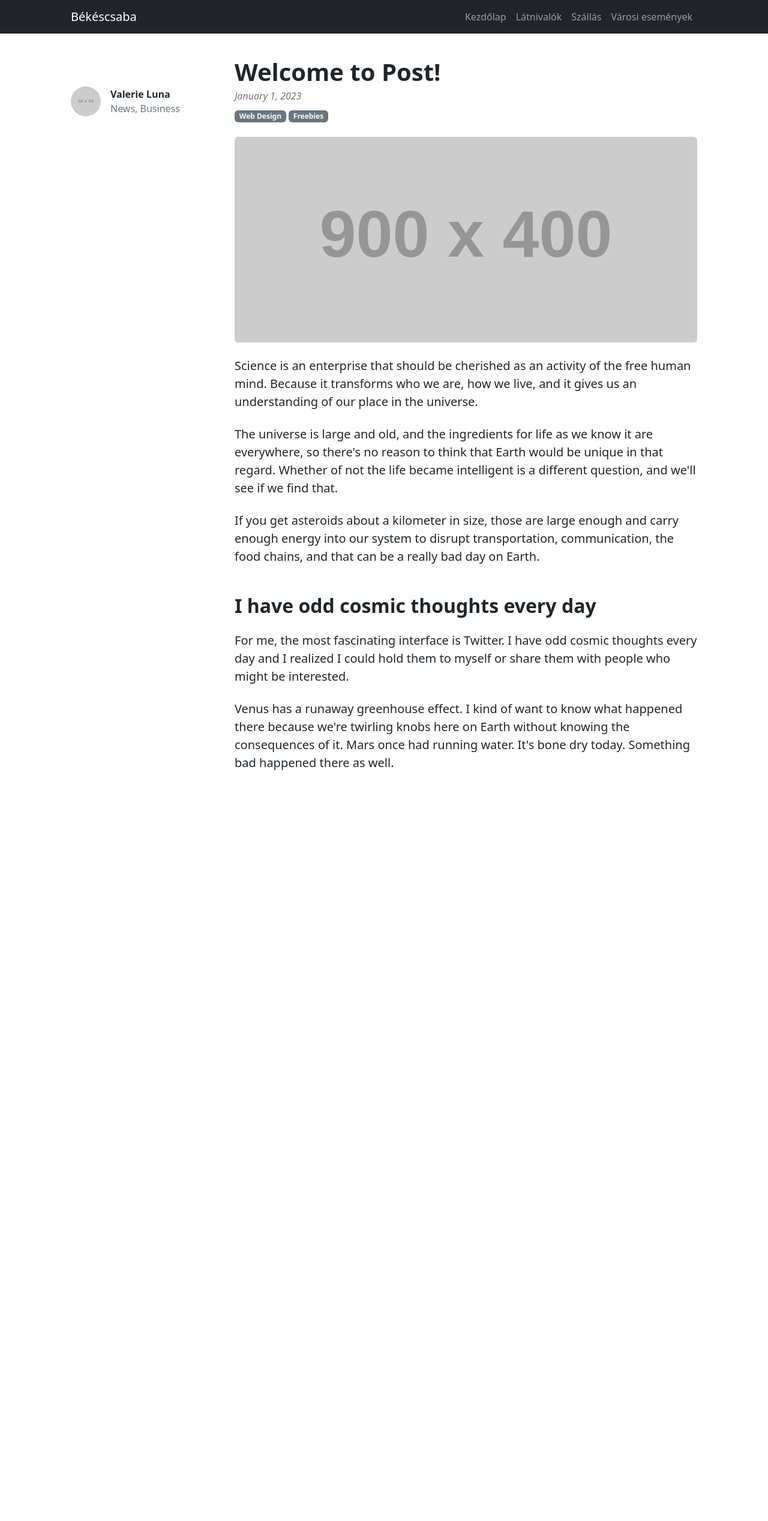
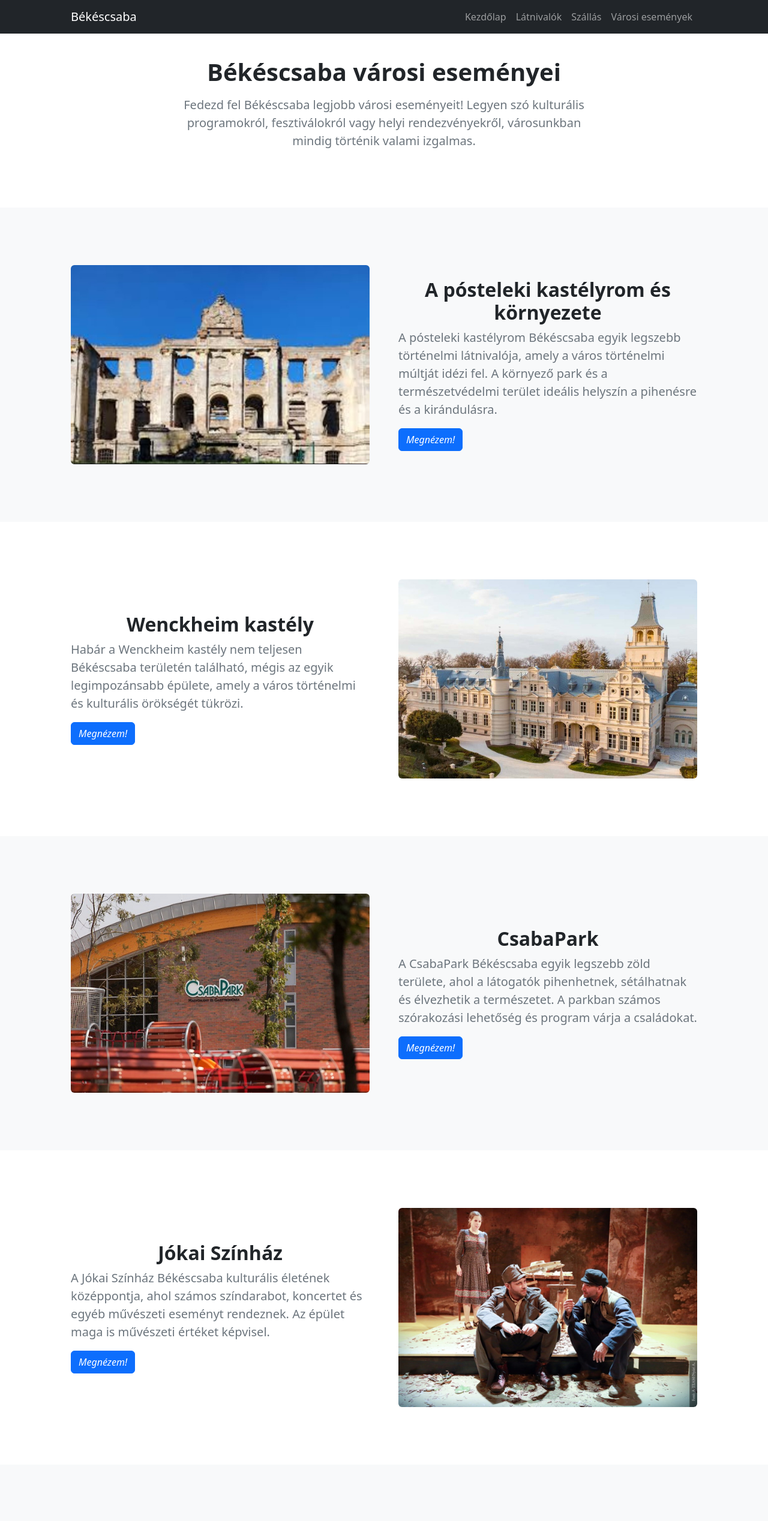
Before and after one commit to tibcsi2305/ikt, a plain HTML site: page esemenyek.html in a window 1280 px wide. Shown: the top 2536 px of the page at 60% size. Before the commit the page ends 1431 px from the top, so only its background shows below. Drawn offline with nearby package versions, Linux system fonts and the light colour scheme; placeholder pictures from the web are drawn by us.

Commit message:
logo + cimsor

```diff
--- a/esemenyek.html
+++ b/esemenyek.html
@@ -5,15 +5,13 @@
         <meta name="viewport" content="width=device-width, initial-scale=1, shrink-to-fit=no" />
         <meta name="description" content="" />
         <meta name="author" content="" />
-        <title>Modern Business - Start Bootstrap Template</title>
-        <!-- Bootstrap icons-->
+        <title>Városi események</title>
+        <link rel="icon" type="image/x-icon" href="./src/kepek/csaba_logo.ico"/>
         <link href="https://cdn.jsdelivr.net/npm/bootstrap-icons@1.5.0/font/bootstrap-icons.css" rel="stylesheet" />
-        <!-- Core theme CSS (includes Bootstrap)-->
         <link href="css/styles.css" rel="stylesheet" />
     </head>
     <body class="d-flex flex-column">
         <main class="flex-shrink-0">
-            <!-- Navigation-->
             <nav class="navbar navbar-expand-lg navbar-dark bg-dark">
                 <div class="container px-5" id="navbar">
                     <a class="navbar-brand" href="index.html">Békéscsaba</a>
@@ -29,52 +27,103 @@
                     </div>
                 </div>
             </nav>
-            <!-- Page Content-->
+            <header class="py-5">
+                <div class="container px-5">
+                    <div class="row justify-content-center">
+                        <div class="col-lg-8 col-xxl-6">
+                            <div class="text-center my-5">
+                                <h1 class="fw-bolder mb-3">Békéscsaba városi eseményei</h1>
+                                <p class="lead fw-normal text-muted mb-4">Fedezd fel Békéscsaba legjobb városi eseményeit! Legyen szó kulturális programokról, fesztiválokról vagy helyi rendezvényekről, városunkban mindig történik valami izgalmas.</p>
+                            </div>
+                        </div>
+                    </div>
+                </div>
+            </header>
+            <section class="py-5 bg-light" id="scroll-target">
+                <div class="container px-5 my-5">
+                    <div class="row gx-5 align-items-center">
+                        <div class="col-lg-6">
+                            <img class="img-fluid rounded mb-5 mb-lg-0" src="./src/kepek/postelek.jpg" />
+                        </div>
+                        <div class="col-lg-6">
+                            <h2 class="fw-bolder text-center">A pósteleki kastélyrom és környezete</h2>
+                            <p class="lead fw-normal text-muted mb-0">A pósteleki kastélyrom Békéscsaba egyik legszebb történelmi látnivalója, amely a város történelmi múltját idézi fel. A környező park és a természetvédelmi terület ideális helyszín a pihenésre és a kirándulásra.</p>
+                            <a class="btn btn-primary mt-3" href="https://www.wenckheim.hu/postelek.htm"><em>Megnézem!</em></a>
+                        </div>
+                    </div>
+                </div>
+            </section>
             <section class="py-5">
                 <div class="container px-5 my-5">
-                    <div class="row gx-5">
-                        <div class="col-lg-3">
-                            <div class="d-flex align-items-center mt-lg-5 mb-4">
-                                <img class="img-fluid rounded-circle" src="https://dummyimage.com/50x50/ced4da/6c757d.jpg" alt="..." />
-                                <div class="ms-3">
-                                    <div class="fw-bold">Valerie Luna</div>
-                                    <div class="text-muted">News, Business</div>
-                                </div>
-                            </div>
+                    <div class="row gx-5 align-items-center">
+                        <div class="col-lg-6 order-first order-lg-last">
+                            <img class="img-fluid rounded mb-5 mb-lg-0" src="./src/kepek/szabadkigyos.jpeg" />
                         </div>
-                        <div class="col-lg-9">
-                            <!-- Post content-->
-                            <article>
-                                <!-- Post header-->
-                                <header class="mb-4">
-                                    <!-- Post title-->
-                                    <h1 class="fw-bolder mb-1">Welcome to Post!</h1>
-                                    <!-- Post meta content-->
-                                    <div class="text-muted fst-italic mb-2">January 1, 2023</div>
-                                    <!-- Post categories-->
-                                    <a class="badge bg-secondary text-decoration-none link-light" href="#!">Web Design</a>
-                                    <a class="badge bg-secondary text-decoration-none link-light" href="#!">Freebies</a>
-                                </header>
-                                <!-- Preview image figure-->
-                                <figure class="mb-4"><img class="img-fluid rounded" src="https://dummyimage.com/900x400/ced4da/6c757d.jpg" alt="..." /></figure>
-                                <!-- Post content-->
-                                <section class="mb-5">
-                                    <p class="fs-5 mb-4">Science is an enterprise that should be cherished as an activity of the free human mind. Because it transforms who we are, how we live, and it gives us an understanding of our place in the universe.</p>
-                                    <p class="fs-5 mb-4">The universe is large and old, and the ingredients for life as we know it are everywhere, so there's no reason to think that Earth would be unique in that regard. Whether of not the life became intelligent is a different question, and we'll see if we find that.</p>
-                                    <p class="fs-5 mb-4">If you get asteroids about a kilometer in size, those are large enough and carry enough energy into our system to disrupt transportation, communication, the food chains, and that can be a really bad day on Earth.</p>
-                                    <h2 class="fw-bolder mb-4 mt-5">I have odd cosmic thoughts every day</h2>
-                                    <p class="fs-5 mb-4">For me, the most fascinating interface is Twitter. I have odd cosmic thoughts every day and I realized I could hold them to myself or share them with people who might be interested.</p>
-                                    <p class="fs-5 mb-4">Venus has a runaway greenhouse effect. I kind of want to know what happened there because we're twirling knobs here on Earth without knowing the consequences of it. Mars once had running water. It's bone dry today. Something bad happened there as well.</p>
-                                </section>
-                            </article>
-                            <!-- Comments section-->
-
+                        <div class="col-lg-6">
+                            <h2 class="fw-bolder text-center">Wenckheim kastély</h2>
+                            <p class="lead fw-normal text-muted mb-0">Habár a Wenckheim kastély nem teljesen Békéscsaba területén található, mégis az egyik legimpozánsabb épülete, amely a város történelmi és kulturális örökségét tükrözi.</p>
+                            <a class="btn btn-primary mt-3" href="https://szabadkigyosikastely.hu/"><em>Megnézem!</em></a>
+                        </div>
+                    </div>
+                </div>
+            </section>
+            <section class="py-5 bg-light" id="scroll-target">
+                <div class="container px-5 my-5">
+                    <div class="row gx-5 align-items-center">
+                        <div class="col-lg-6">
+                            <img class="img-fluid rounded mb-5 mb-lg-0" src="./src/kepek/csabapark.jpg" />
+                        </div>
+                        <div class="col-lg-6">
+                            <h2 class="fw-bolder text-center">CsabaPark</h2>
+                            <p class="lead fw-normal text-muted mb-0">A CsabaPark Békéscsaba egyik legszebb zöld területe, ahol a látogatók pihenhetnek, sétálhatnak és élvezhetik a természetet. A parkban számos szórakozási lehetőség és program várja a családokat.</p>
+                            <a class="btn btn-primary mt-3" href="https://csabapark.com/"><em>Megnézem!</em></a>
+                        </div>
+                    </div>
+                </div>
+            </section>
+            <section class="py-5">
+                <div class="container px-5 my-5">
+                    <div class="row gx-5 align-items-center">
+                        <div class="col-lg-6 order-first order-lg-last">
+                            <img class="img-fluid rounded mb-5 mb-lg-0" src="./src/kepek/jokaiszinhaz.jpg" />
+                        </div>
+                        <div class="col-lg-6">
+                            <h2 class="fw-bolder text-center">Jókai Színház</h2>
+                            <p class="lead fw-normal text-muted mb-0">A Jókai Színház Békéscsaba kulturális életének középpontja, ahol számos színdarabot, koncertet és egyéb művészeti eseményt rendeznek. Az épület maga is művészeti értéket képvisel.</p>
+                            <a class="btn btn-primary mt-3" href="https://jokaiszinhaz.hu/"><em>Megnézem!</em></a>
+                        </div>
+                    </div>
+                </div>
+            </section>
+            <section class="py-5 bg-light" id="scroll-target">
+                <div class="container px-5 my-5">
+                    <div class="row gx-5 align-items-center">
+                        <div class="col-lg-6">
+                            <img class="img-fluid rounded mb-5 mb-lg-0" src="./src/kepek/muzeum.jpg" />
+                        </div>
+                        <div class="col-lg-6">
+                            <h2 class="fw-bolder text-center">Munkácsy Mihály Múzeum</h2>
+                            <p class="lead fw-normal text-muted mb-0">A Munkácsy Mihály Múzeum Békéscsaba kulturális történetét őrzi. A híres festő, Munkácsy Mihály műveit állítják ki. A múzeum folyamatosan változó tárlatokkal és programokkal várja a látogatókat.</p>
+                            <a class="btn btn-primary mt-3" href="https://munkacsy.hu/"><em>Megnézem!</em></a>
+                        </div>
+                    </div>
+                </div>
+            </section>
+            <section class="py-5">
+                <div class="container px-5 my-5">
+                    <div class="row gx-5 align-items-center">
+                        <div class="col-lg-6 order-first order-lg-last">
+                            <img class="img-fluid rounded mb-5 mb-lg-0" src="./src/kepek/csabagyongye.jpg" />
+                        </div>
+                        <div class="col-lg-6">
+                            <h2 class="fw-bolder text-center">Csaba Gyöngye</h2>
+                            <p class="lead fw-normal text-muted mb-0">A Csaba Gyöngye Békéscsaba kulturális életének fontos része, ahol a helyi művészek és alkotók munkáit mutatják be. A galéria folyamatosan változó tárlatokkal és programokkal várja a látogatókat.</p>
+                            <a class="btn btn-primary mt-3" href="#"><em>Megnézem!</em></a>
                         </div>
                     </div>
                 </div>
             </section>
         </main>
-        <!-- Bootstrap core JS-->
         <script src="https://cdn.jsdelivr.net/npm/bootstrap@5.2.3/dist/js/bootstrap.bundle.min.js"></script>
         <!-- Core theme JS-->
         <script src="js/scripts.js"></script>
```
Also changed, not shown: index.html (+1 -1 lines), latnivalo.html (+2 -2 lines), szallas.html (+2 -2 lines).
